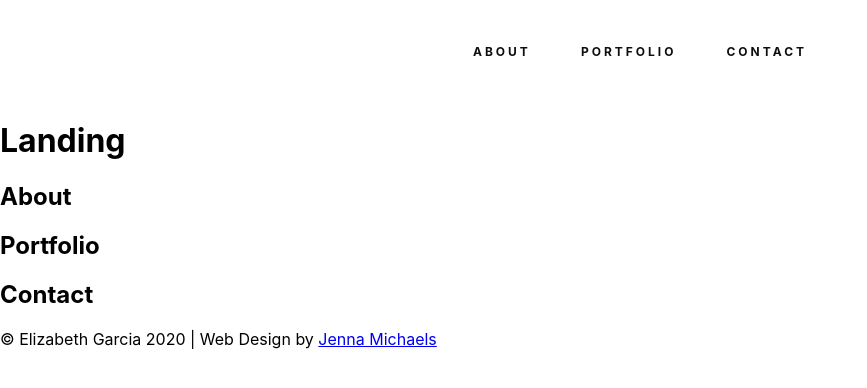
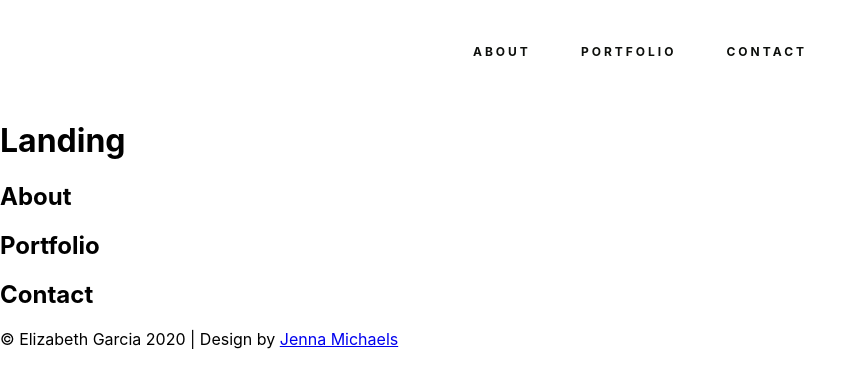
Before and after one commit to jenna-m/lemon-angel, a React (Create React App) app: page / in a window 1280 px wide. Shown: the top 388 px of the page, without its empty margins (0-867 px from the left). Built offline with nearby package versions, Linux system fonts and the light colour scheme.

Commit message:
Update App.js

```diff
--- a/src/App.js
+++ b/src/App.js
@@ -25,7 +25,7 @@ class App extends React.Component {
 						<Contact />
 					</section>
 					<div className="footer">
-						© Elizabeth Garcia 2020 | Web Design by{' '}
+						© Elizabeth Garcia 2020 | Design by{' '}
 						<a
 							href="https://jennamichaels.dev"
 							target="_blank"
```
